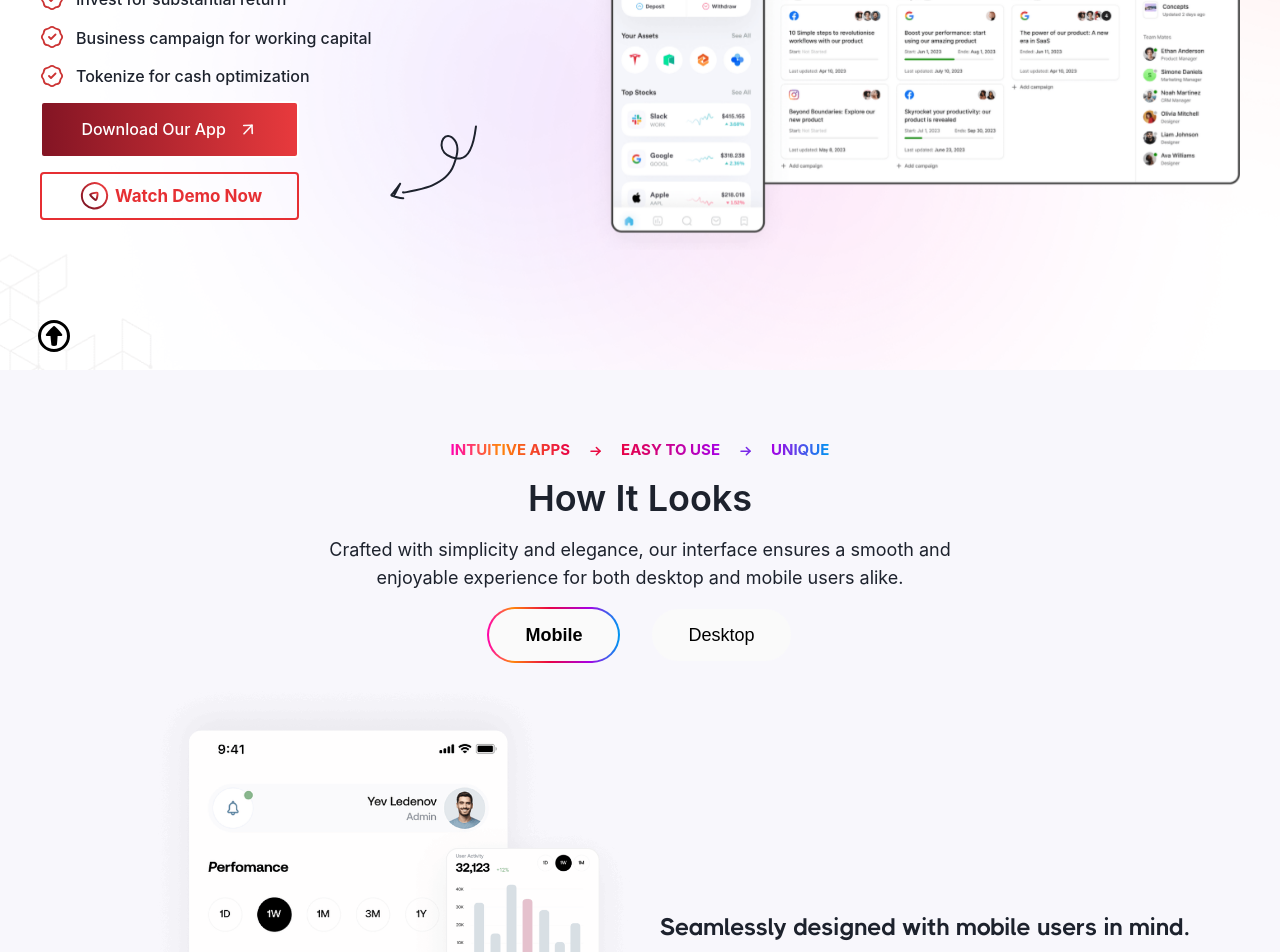
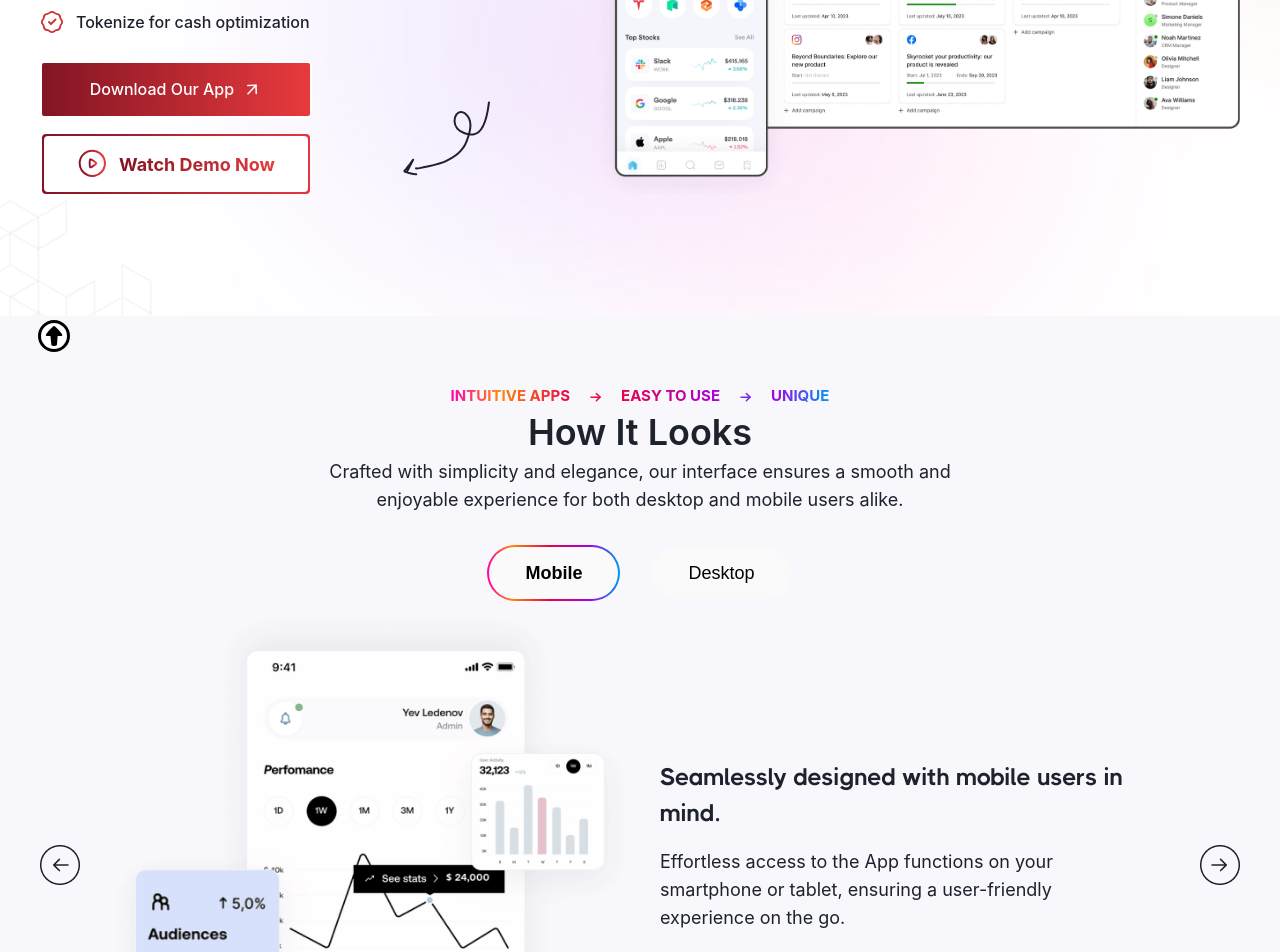
Before and after one commit to rubab786786/next-landing-page, a Next.js app: page / in a window 1280 px wide. Shown: the part 400-1352 px from the top of the page. Built offline with nearby package versions, Linux system fonts and the light colour scheme.

Commit message:
all-testing

```diff
--- a/components/CounterSection.js
+++ b/components/CounterSection.js
@@ -3,7 +3,7 @@ import React, { useState, useEffect, useRef } from "react";
 
 const CounterSection = () => {
   const counters = [
-    { id: 1, value: 45, label: "R&amp;D Projects", image: "/images/projects.svg" },
+    { id: 1, value: 45, label: "R&D Projects", image: "/images/projects.svg" },
     { id: 2, value: 1478, label: "Active Users", image: "/images/users.svg" },
     { id: 3, value: 159, label: "Active Campaigners", image: "/images/compaigns.svg" },
     { id: 4, value: 1319, label: "Active Investors", image: "/images/Active-Investors.svg" },
@@ -57,11 +57,14 @@ const CounterSection = () => {
 
   return (
     <>
-    <section className="counter-section" ref={sectionRef}>
-          <div className="w-layout-blockcontainer counter-conatiner w-container">
+      <section className="counter-section" ref={sectionRef}
+      style={{
+        boxShadow: "0 6px 20px #0000000f",
+      }}>
+        <div className="w-layout-blockcontainer counter-conatiner w-container">
           {counters.map((counter, index) => (
             <div
-            key={counter.id}
+              key={counter.id}
               id="w-node-b26f0831-8cc7-508a-c68f-db2fe4d30b23-fbb97df6"
               className="w-layout-layout quick-stack-2 wf-layout-layout"
             >
@@ -74,8 +77,8 @@ const CounterSection = () => {
               </div>
             </div>
           ))}
-          </div>
-        </section>
+        </div>
+      </section>
     </>
   )
 }
--- a/components/Footer.js
+++ b/components/Footer.js
@@ -119,7 +119,7 @@ const Footer = () => {
                     <ul role="list" className="brix---footer-list-wrapper">
                       <li className="brix---footer-list-item">
                         <a href="#" className="brix---footer-link">
-                          .Actiwires LLC DBA&nbsp;UFUND&nbsp;filled with SEC a Reg D
+                          .Actiwires LLC filled with SEC a Reg D
                           506(c) and is .Registered with FINCEN
                         </a>
                       </li>
--- a/components/Hero.js
+++ b/components/Hero.js
@@ -181,14 +181,57 @@ const Hero = () => {
                 <a
                   href="#"
                   className="spark-button-play spark-icon-play-button play w-inline-block w-lightbox"
+                  style={{
+                    display: "inline-flex",
+                    alignItems: "center",
+                    justifyContent: "center",
+                    fontFamily: "Inter",
+                    padding: "14px 35px", // Adjust padding for styling
+                    borderRadius: "4px", // Rounded corners
+                    position: "relative",
+                    overflow: "hidden", // Ensure proper border radius
+                    border: "2px solid transparent", // Transparent base for gradient border
+                  }}
                 >
-                  <div className="spark-small-icon w-embed">
+                  {/* Gradient Border */}
+                  <span
+                    style={{
+                      position: "absolute",
+                      top: 0,
+                      left: 0,
+                      width: "100%",
+                      height: "100%",
+                      background: "linear-gradient(90deg, #841524 0.85%, #E83A3D 101.71%)", // Gradient border
+                      zIndex: -1, // Push background behind content
+                      borderRadius: "inherit",
+                      padding: "2px", // Border thickness
+                      boxSizing: "border-box",
+                    }}
+                  ></span>
+                  {/* Inner Background */}
+                  <span
+                    style={{
+                      position: "absolute",
+                      top: "2px",
+                      left: "2px",
+                      right: "2px",
+                      bottom: "2px",
+                      background: "#fff", // Inner white background
+                      zIndex: 0,
+                      borderRadius: "inherit",
+                    }}
+                  ></span>
+                  {/* SVG Icon */}
                   <svg
                     width={32}
                     height={32}
                     viewBox="0 0 32 32"
                     fill="none"
                     xmlns="http://www.w3.org/2000/svg"
+                    style={{
+                      zIndex: 1, // Ensure the icon appears above other elements
+                      marginRight: "2px", // Space between icon and text
+                    }}
                   >
                     <path
                       d="M15.3334 2.66667C17.8386 2.66667 20.2876 3.40956 22.3706 4.80139C24.4537 6.19322 26.0772 8.17148 27.0359 10.486C27.9946 12.8005 28.2454 15.3474 27.7567 17.8045C27.268 20.2616 26.0616 22.5186 24.2901 24.29C22.5186 26.0615 20.2617 27.2679 17.8046 27.7566C15.3475 28.2454 12.8006 27.9945 10.4861 27.0358C8.17156 26.0771 6.1933 24.4536 4.80147 22.3706C3.40964 20.2875 2.66675 17.8386 2.66675 15.3333C2.66675 11.9739 4.00127 8.75211 6.37673 6.37665C8.75219 4.00119 11.974 2.66667 15.3334 2.66667Z"
@@ -231,9 +274,23 @@ const Hero = () => {
                       </linearGradient>
                     </defs>
                   </svg>
+                  {/* Button Text */}
+                  <div
+                    className="spark-button-text-copy"
+                    style={{
+                      fontFamily: "Inter",
+                      fontSize: "18px",
+                      fontWeight: 700,
+                      background: "linear-gradient(90deg, #841524 0.85%, #E83A3D 101.71%)", // Gradient text
+                      WebkitBackgroundClip: "text",
+                      color: "transparent", // Transparent to display gradient text
+                      zIndex: 1, // Ensure text is above all
+                    }}
+                  >
+                    Watch Demo Now
                   </div>
-                  <div className="spark-button-text-copy" style={{ fontFamily: "Inter" }}>Watch Demo Now</div>
                 </a>
+
               </div>
             </div>
 
--- a/components/HowItLooks.js
+++ b/components/HowItLooks.js
@@ -11,6 +11,15 @@ const HowItLooks = () => {
     window.addEventListener("resize", handleResize);
     return () => window.removeEventListener("resize", handleResize);
   }, []);
+
+  const handlePrev = () => {
+    setActiveTab((prevTab) => (prevTab === "mobile" ? "desktop" : "mobile"));
+  };
+
+  const handleNext = () => {
+    setActiveTab((prevTab) => (prevTab === "desktop" ? "mobile" : "desktop"));
+  };
+
   return (
     <>
       {/* <section id="how-it-looks" className="feature-section">
@@ -403,7 +412,7 @@ const HowItLooks = () => {
             className="feature-heading"
             style={{
               fontSize: isMobile ? "24px" : "36px",
-              margin: "20px 0",
+              margin: "8px 0",
             }}
           >
             How It Looks
@@ -425,6 +434,7 @@ const HowItLooks = () => {
               flexDirection: isMobile ? "column" : "row",
               justifyContent: "center",
               alignItems: isMobile ? "stretch" : "center",
+              marginTop: "16px",
               gap: isMobile ? "10px" : "20px",
             }}
           >
@@ -497,17 +507,19 @@ const HowItLooks = () => {
           <div
             className="w-tab-content"
             style={{
-              marginTop: "20px",
+              marginTop: "8px",
               textAlign: isMobile ? "center" : "left",
             }}
           >
             {activeTab === "mobile" && (
+              <>
                 <div
                   data-w-tab="Tab 1"
                   className="w-tab-pane w--tab-active"
                   style={{
                     display: "flex",
                     flexDirection: isMobile ? "column" : "row",
+                    margin: "0 80px",
                     gap: "20px",
                   }}
                 >
@@ -568,14 +580,19 @@ const HowItLooks = () => {
                     </a>
                   </div>
                 </div>
+                <div className="left-arrow w-slider-arrow-left" onClick={handlePrev}><img loading="lazy" src="/images/Arrow---Right_1Arrow---Right.png" alt="" /></div>
+                <div className="right-arrow w-slider-arrow-right" onClick={handleNext}><img loading="lazy" src="/images/Arrow---Right_2Arrow---Right.png" alt="" /></div>
+              </>
             )}
             {activeTab === "desktop" && (
+              <>
                 <div
                   data-w-tab="Tab 2"
                   className="w-tab-pane w--tab-active"
                   style={{
                     display: "flex",
                     flexDirection: isMobile ? "column" : "row",
+                    margin: "0 80px",
                     gap: "20px",
                   }}
                 >
@@ -635,6 +652,9 @@ const HowItLooks = () => {
                     </a>
                   </div>
                 </div>
+                <div className="left-arrow w-slider-arrow-left" onClick={handlePrev}><img loading="lazy" src="/images/Arrow---Right_1Arrow---Right.png" alt="" /></div>
+                <div className="right-arrow w-slider-arrow-right" onClick={handleNext}><img loading="lazy" src="/images/Arrow---Right_2Arrow---Right.png" alt="" /></div>
+              </>
             )}
           </div>
         </div>
--- a/components/HowItWorks.js
+++ b/components/HowItWorks.js
@@ -24,7 +24,7 @@ const HowItWorks = () => {
     return (
         <section id="how-it-works" className="feature-section-1">
             <div className="w-layout-blockcontainer feature-container-1 w-container">
-                <div className={`w-full ${isMobile ? 'px-5 py-8' : 'px-0 py-16'} text-center`}>
+                <div className={`w-full ${isMobile ? 'px-5 py-8' : 'px-0 pt-16'} text-center`}>
                     <h1
                         className={`pr-heading text-${isMobile ? '2xl' : '4xl'} font-bold`}
                         style={{ fontFamily: "THICCCBOI" }}
@@ -59,7 +59,7 @@ const HowItWorks = () => {
                                 <button
                                     className={`tab-button text-sm sm:text-lg font-${newActiveTab === "investors" ? 'bold' : 'normal'} border-none rounded-full`}
                                     style={{
-                                        padding: isMobile ? "10px 20px" : "16px 36px",
+                                        padding: isMobile ? "10px 20px" : "16px 42px",
                                         backgroundColor: "#fafafa",
                                     }}
                                 >
@@ -82,7 +82,7 @@ const HowItWorks = () => {
                                 <button
                                     className={`tab-button text-sm sm:text-lg font-${newActiveTab === "business" ? 'bold' : 'normal'} border-none rounded-full`}
                                     style={{
-                                        padding: isMobile ? "10px 20px" : "16px 36px",
+                                        padding: isMobile ? "10px 20px" : "16px 42px",
                                         backgroundColor: "#fafafa",
                                     }}
                                 >
@@ -96,7 +96,7 @@ const HowItWorks = () => {
                             <div className="tab-pa1 w-tab-pane w--tab-active mt-4">
                                 <div className="w-layout-layout quick-stack-1 wf-layout-layout">
                                     <div className="flex flex-col sm:flex-row items-center sm:items-start w-full">
-                                        <div className="cell-im flex-1 sm:w-1/2 px-4 mb-4 sm:mb-0" style={{ textAlign: "left" }}>
+                                        <div className="cell-im flex-1 sm:w-1/2 pr-8 mb-4 sm:mb-0" style={{ textAlign: "left" }}>
                                             <h1 className="text-lg sm:text-xl">Just follow these steps:</h1>
                                             <p className="text-sm sm:text-base">
                                                 Our intuitive signup process ensures easy access to our platform, allowing you to start investing in no time.
@@ -230,7 +230,7 @@ const HowItWorks = () => {
                             <div className="tab-pa1 w-tab-pane w--tab-active mt-4">
                                 <div className="w-layout-layout quick-stack-1 wf-layout-layout">
                                     <div className="flex flex-col sm:flex-row items-center sm:items-start w-full">
-                                        <div className="cell-im flex-1 sm:w-1/2 px-4 mb-4 sm:mb-0" style={{ textAlign: "left" }}>
+                                        <div className="cell-im flex-1 sm:w-1/2 pr-8 mb-4 sm:mb-0" style={{ textAlign: "left" }}>
                                             <h1 className="text-lg sm:text-xl">Just follow these steps:</h1>
                                             <p className="text-sm sm:text-base">
                                                 Our intuitive signup process ensures easy access to our
--- a/components/Services.js
+++ b/components/Services.js
@@ -280,37 +280,83 @@ const Services = () => {
                               </div>
                             </div>
                           </div>
-                          <a
+                          {/* <a
                             href="https://webapp.ufund.online/login"
                             target="_blank"
                             className="spark-buttonpricing-button spark-pricing-icon-button price w-inline-block"
+                            style={{
+                              display: "inline-flex",
+                              alignItems: "center",
+                              justifyContent: "center",
+                              padding: "16px 40px",
+                              borderRadius: "12px",// Border radius for rounded corners
+                              border: "2px solid transparent",
+                              borderImage: "linear-gradient(90deg, #841524 0.85%, #E83A3D 101.71%)",
+                              borderImageSlice: 1,
+                              textDecoration: "none",
+                              backgroundClip: "text",
+                              color: "transparent",
+                              background: "linear-gradient(90deg, #841524 0.85%, #E83A3D 101.71%)",
+                              WebkitBackgroundClip: "text",
+                            }}
                           >
-                            <p className="button-text">Get Started Now</p>
-                            <div className="service-icon-2 w-embed">
+                            <p
+                              style={{
+                                margin: 0,
+                                fontSize: "18px",
+                                fontWeight: "bold",
+                                background: "linear-gradient(90deg, #841524 0.85%, #E83A3D 101.71%)", // Gradient for text color
+                                WebkitBackgroundClip: "text",
+                                color: "transparent",
+                              }}
+                              className="button-text"
+                            >
+                              Get Started Now
+                            </p>
+                            <div
+                              className="service-icon-2"
+                              style={{
+                                marginLeft: "5px", // Space between text and icon
+                              }}
+                            >
                               <svg
-                                width="100%"
-                                height="100%"
+                                width="24"
+                                height="24"
                                 viewBox="0 0 24 24"
                                 fill="none"
                                 xmlns="http://www.w3.org/2000/svg"
-                              >
+                                style={{
+                                  fill: "url(#icon-gradient)", // Gradient for the icon
+                                }}
+                              >
+                                <defs>
+                                  <linearGradient id="icon-gradient" x1="0%" y1="0%" x2="100%" y2="0%">
+                                    <stop offset="0%" stopColor="#AA2020" />
+                                    <stop offset="100%" stopColor="#CA207F" />
+                                  </linearGradient>
+                                </defs>
                                 <path
                                   fillRule="evenodd"
                                   clipRule="evenodd"
                                   d="M4 12C4 11.4477 4.44772 11 5 11H19C19.5523 11 20 11.4477 20 12C20 12.5523 19.5523 13 19 13H5C4.44772 13 4 12.5523 4 12Z"
-                                  fill="currentColor"
-                                  fillOpacity="0.94"
                                 />
                                 <path
                                   fillRule="evenodd"
                                   clipRule="evenodd"
                                   d="M11.2929 4.29289C11.6834 3.90237 12.3166 3.90237 12.7071 4.29289L19.7071 11.2929C20.0976 11.6834 20.0976 12.3166 19.7071 12.7071L12.7071 19.7071C12.3166 20.0976 11.6834 20.0976 11.2929 19.7071C10.9024 19.3166 10.9024 18.6834 11.2929 18.2929L17.5858 12L11.2929 5.70711C10.9024 5.31658 10.9024 4.68342 11.2929 4.29289Z"
-                                  fill="currentColor"
-                                  fillOpacity="0.94"
                                 />
                               </svg>
                             </div>
-                          </a>
+                          </a> */}
+                          <div className="downloadButton">
+                            <div className="tab_button_outer active">
+                              <button style={{
+                                fontSize: "18px",
+                                fontWeight: "bold",
+                              }}>Get started Now <img src="/images/frames.png" alt="Download" /></button>
+                            </div>
+                          </div>
+
                         </div>
                         <img
                           src="/images/Frame.png"
@@ -595,7 +641,7 @@ const Services = () => {
                               </div>
                             </div>
                           </div>
-                          <a
+                          {/* <a
                             href="https://webapp.ufund.online/login"
                             target="_blank"
                             className="spark-buttonpricing-button spark-pricing-icon-button price w-inline-block"
@@ -625,7 +671,15 @@ const Services = () => {
                                 />
                               </svg>
                             </div>
-                          </a>
+                          </a> */}
+                          <div className="downloadButton">
+                            <div className="tab_button_outer active">
+                              <button style={{
+                                fontSize: "18px",
+                                fontWeight: "bold",
+                              }}>Get started Now <img src="/images/frames.png" alt="Download" /></button>
+                            </div>
+                          </div>
                         </div>
                         <div className="uui-pricing09_popular-label" />
                       </div>
@@ -902,7 +956,7 @@ const Services = () => {
                               </div>
                             </div>
                           </div>
-                          <a
+                          {/* <a
                             href="https://webapp.ufund.online/login"
                             target="_blank"
                             className="spark-buttonpricing-button spark-pricing-icon-button price w-inline-block"
@@ -932,7 +986,15 @@ const Services = () => {
                                 />
                               </svg>
                             </div>
-                          </a>
+                          </a> */}
+                          <div className="downloadButton">
+                            <div className="tab_button_outer active">
+                              <button style={{
+                                fontSize: "18px",
+                                fontWeight: "bold",
+                              }}>Get started Now <img src="/images/frames.png" alt="Download" /></button>
+                            </div>
+                          </div>
                         </div>
                         <img
                           src="/images/Frame.png"
```
Also changed, not shown: public/images/Frames.png (added), public/images/Play.png (added), public/styles/ufund-new-site.webflow.css. Lines whose indentation alone changed are shown as unchanged.
